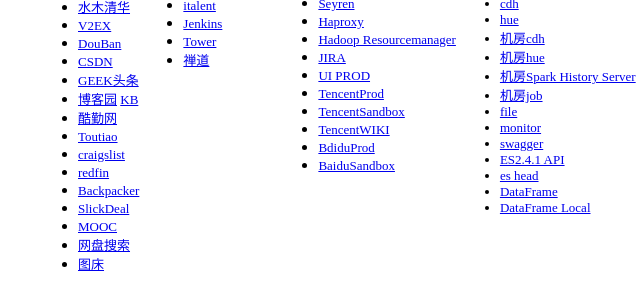
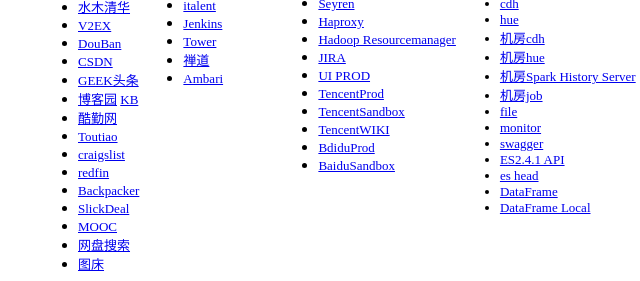
Before and after one commit to buptrobin/buptrobin.github.io, a plain HTML site: page index.html in a window 1280 px wide. Shown: the part 197-478 px from the top of the page, 1-641 px from the left. Drawn offline with Linux system fonts and the light colour scheme.

Commit message:
add Ambari link

```diff
--- a/index.html
+++ b/index.html
@@ -51,6 +51,7 @@
 					<li><font size="2"><a href="http://192.168.151.135:8888/">Jenkins</a></font></li>
 					<li><font size="2"><a href="http://tower.mip.ipinyou.com/index">Tower</a></font></li>
 					<li><font size="2"><a href="http://pms.ipinyou.com">禅道</a></font></li>
+					<li><font size="2"><a href="http://192.168.148.15:8080/#/main/dashboard/metrics">Ambari</a></font></li>
 				</ul>
 			</td>
 
```
